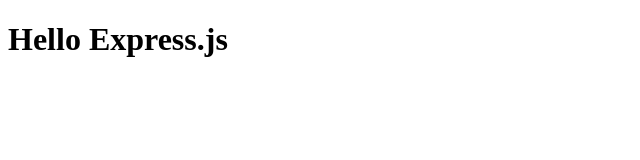
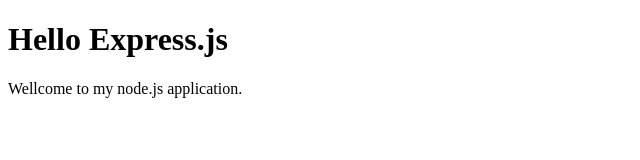
Before and after one commit to ganeshsanap/web-server, a website: page public/index.html in a window 1280 px wide. Shown: the whole page, without its empty margins (0-640 px from the left). Drawn offline with Linux system fonts and the light colour scheme.

Commit message:
Added paragraph

```diff
--- a/public/index.html
+++ b/public/index.html
@@ -6,5 +6,8 @@
     </head>
     <body>
         <h1>Hello Express.js</h1>
+        <p>
+            Wellcome to my node.js application.
+        </p>
     </body>
 </html>
```
